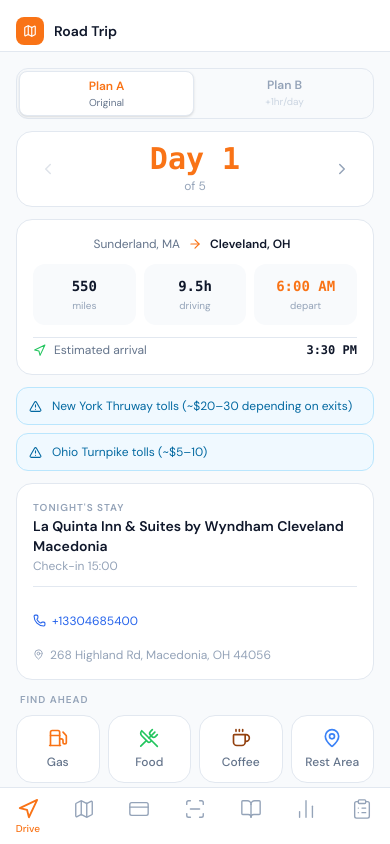
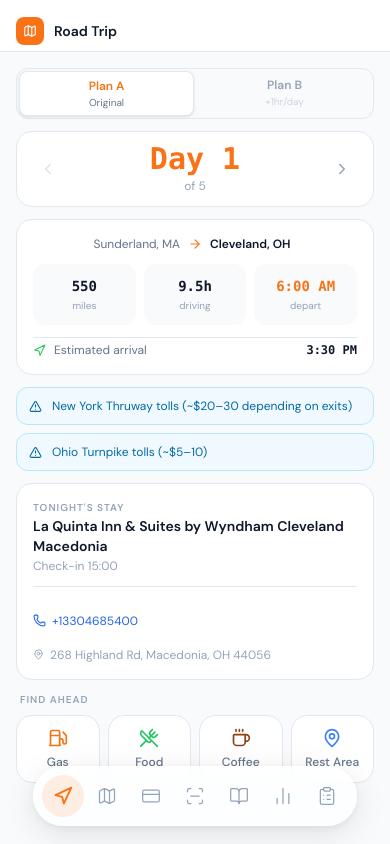
Before and after one commit to cnanas/Trip-Planner, a React (Vite) app: page / in a window 390 px wide. Built offline with nearby package versions, Linux system fonts and the light colour scheme; no server answers.

Commit message:
nav design

```diff
--- a/src/components/layout/AppShell.jsx
+++ b/src/components/layout/AppShell.jsx
@@ -17,7 +17,7 @@
           className="flex-1 overflow-y-auto bg-[#f8fafc]"
           style={{
             paddingTop: 'calc(var(--safe-top) + 52px)',
-            paddingBottom: 'calc(var(--tab-bar-height) + var(--safe-bottom) + 16px)',
+            paddingBottom: 'calc(var(--tab-bar-height) + 16px)',
           }}
         >
           <div className="h-full">
--- a/src/components/layout/BottomTabBar.jsx
+++ b/src/components/layout/BottomTabBar.jsx
@@ -13,31 +13,48 @@
 
 export default function BottomTabBar() {
   return (
+    <div
+      className="fixed bottom-0 left-0 right-0 z-30 flex justify-center md:hidden pointer-events-none"
+      style={{ paddingBottom: 'max(var(--safe-bottom), 18px)' }}
+    >
       <nav
-      className="fixed bottom-0 left-0 right-0 z-30 bg-white border-t border-[#e2e8f0] flex md:hidden"
-      style={{ paddingBottom: 'var(--safe-bottom)' }}
+        className="flex items-center gap-0.5 px-2 py-2 pointer-events-auto"
+        style={{
+          background: 'rgba(255, 255, 255, 0.72)',
+          backdropFilter: 'blur(24px) saturate(180%)',
+          WebkitBackdropFilter: 'blur(24px) saturate(180%)',
+          borderRadius: '999px',
+          border: '1px solid rgba(255, 255, 255, 0.55)',
+          boxShadow: '0 8px 32px rgba(0,0,0,0.10), 0 2px 8px rgba(0,0,0,0.06), inset 0 1px 0 rgba(255,255,255,0.85)',
+        }}
       >
         {TABS.map(({ to, Icon, label }) => (
           <NavLink
             key={to}
             to={to}
             end={to === '/'}
-          className={({ isActive }) =>
-            `flex-1 flex flex-col items-center justify-center gap-1 py-2 transition-colors min-h-[56px] ${
-              isActive ? 'text-[#f97316]' : 'text-[#94a3b8] hover:text-[#64748b]'
-            }`
-          }
+            title={label}
           >
             {({ isActive }) => (
-            <>
-              <Icon size={22} strokeWidth={isActive ? 2 : 1.5} />
-              <span className={`text-[10px] font-medium leading-none transition-opacity ${isActive ? 'opacity-100' : 'opacity-0'}`}>
-                {label}
-              </span>
-            </>
+              <div
+                className="flex items-center justify-center transition-all duration-200"
+                style={{
+                  width: '42px',
+                  height: '42px',
+                  borderRadius: '999px',
+                  background: isActive ? 'rgba(249, 115, 22, 0.12)' : 'transparent',
+                }}
+              >
+                <Icon
+                  size={20}
+                  strokeWidth={isActive ? 2.2 : 1.5}
+                  style={{ color: isActive ? '#f97316' : '#94a3b8' }}
+                />
+              </div>
             )}
           </NavLink>
         ))}
       </nav>
+    </div>
   )
 }
--- a/src/index.css
+++ b/src/index.css
@@ -55,7 +55,7 @@
 :root {
   --safe-top: env(safe-area-inset-top, 0px);
   --safe-bottom: env(safe-area-inset-bottom, 0px);
-  --tab-bar-height: 56px;
+  --tab-bar-height: 88px;
 }
 
 ::-webkit-scrollbar { width: 4px; height: 4px; }
```
Lines whose indentation alone changed are shown as unchanged.
